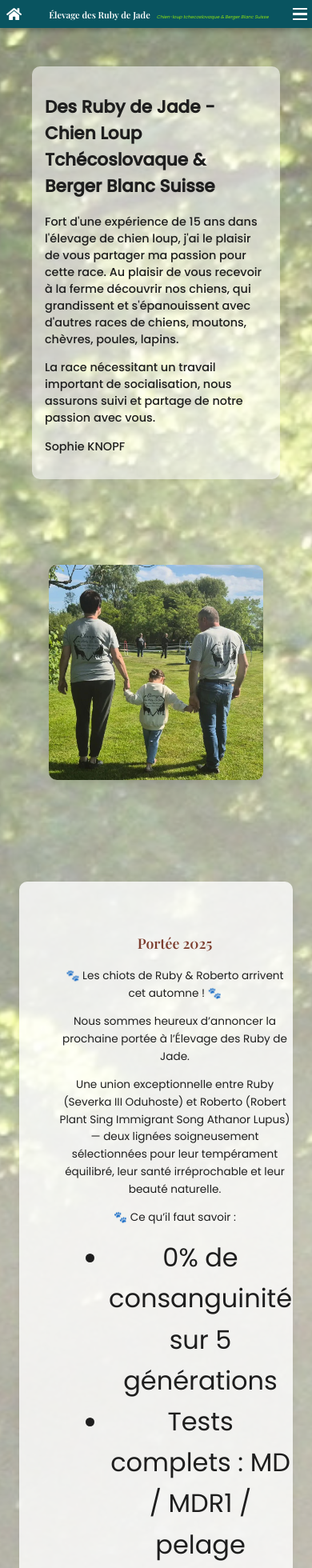
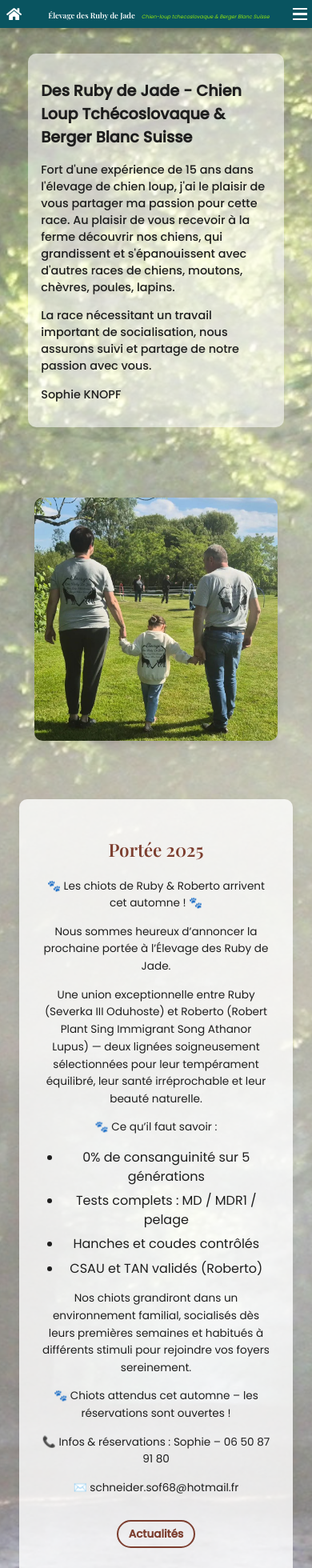
Before and after one commit to ShaynaMBarclay/elevagedesrubydejade, a React (Vite) app: page / in a window 390 px wide. Shown: the top 1960 px of the page at 80% size. Built offline with nearby package versions, Linux system fonts and the light colour scheme; no server answers.

Commit message:
queries fixed for home

```diff
--- a/src/pages/Home.jsx
+++ b/src/pages/Home.jsx
@@ -55,7 +55,7 @@ export default function Home() {
               Une union exceptionnelle entre Ruby (Severka III Oduhoste) et Roberto (Robert Plant Sing Immigrant Song Athanor Lupus) — deux lignées soigneusement sélectionnées pour leur tempérament équilibré, leur santé irréprochable et leur beauté naturelle.
             </p>
             <p>🐾 Ce qu’il faut savoir :</p>
-            <ul>
+            <ul className="update-list">
               <li>0% de consanguinité sur 5 générations</li>
               <li>Tests complets : MD / MDR1 / pelage</li>
               <li>Hanches et coudes contrôlés</li>
--- a/src/styles/Home.css
+++ b/src/styles/Home.css
@@ -129,9 +129,18 @@ section {
   margin-bottom: 1rem;
 }
 
-.update-text ul {
+.update-list {
+  font-weight: 400 !important;
+  font-size: 1rem;
+  line-height: 1.5;
+  padding-left: 0.1rem;
   list-style-type: disc;
-  margin-left: 1.5rem;
+}
+
+.update-list li {
+  font-weight: 400 !important;
+  margin-bottom: 0.4rem;
+  font-size: 1rem !important;
 }
 
 .update-image {
@@ -239,9 +248,9 @@ section {
   text-decoration: underline;
 }
 
-/* === Responsive Queries === */
-
-/* Tablets (1024px and below) */
+/* ======================================================
+   Tablets (1024px and below)
+====================================================== */
 @media (max-width: 1024px) {
   .home-page {
     padding-top: 4rem;
@@ -255,20 +264,19 @@ section {
 
   .about-text {
     font-size: 1.5rem;
-    margin: 1.7rem;
+    margin: 1.5rem;
   }
 
-  .about-image  {
-    margin: 3rem;
+  .about-image {
+    margin: 2rem;
   }
-
 
   .update-preview {
     margin: 1.5rem;
   }
 
   .update-text {
-    font-size: 1.5rem;
+    font-size: 1.2rem;
   }
 
   .about-content,
@@ -278,17 +286,16 @@ section {
   }
 
   .news-button {
-    font-size: 2.3rem;
+    font-size: 1.8rem;
     border-radius: 45px;
-
   }
 
   .dogs-preview,
   .puppies-preview,
   .contact-preview {
     padding: 2rem 1.5rem;
-    font-size: 1.7rem;
-    margin: 2rem;
+    font-size: 1rem;
+    margin: 1.5rem;
   }
 
   .dog-categories-home,
@@ -298,12 +305,14 @@ section {
 
   .dog-tab-home,
   .puppies-tab-home {
-    font-size: 2rem;
+    font-size: 1.5rem;
     border-radius: 45px;
   }
 }
 
-/* Mobile devices (768px and below) */
+/* ======================================================
+   Mobile devices (768px and below)
+====================================================== */
 @media (max-width: 768px) {
   .home-page {
     padding-top: 3rem;
@@ -311,31 +320,43 @@ section {
   }
 
   section {
-    padding: 2rem 1rem;
+    padding: 0.7rem  !important;
   }
 
   .about-text,
   .update-text {
-    font-size: 0.95rem;
+    font-size: 1rem;
+  }
+
+  .about-text h2 {
+    font-size: 1.2rem;
   }
 
   .update-text h2 {
-    font-size: 1.3rem;
+    font-size: 1.4rem !important;
+  }
+
+    .update-text ul {
+    font-size: 0.9rem;
+    font-weight: 400;
+    margin-left: 1rem;
   }
 
   .news-button {
-    font-size: 0.95rem;
+    font-size: 1rem;
     padding: 0.35rem 1rem;
   }
 
   .dog-tab-home,
   .puppies-tab-home {
     padding: 0.35rem 0.9rem;
-    font-size: 0.9rem;
+    font-size: 0.95rem;
   }
 }
 
-/* Small mobile (480px and below) */
+/* ======================================================
+   Small mobile (480px and below)
+====================================================== */
 @media (max-width: 480px) {
   .home-page {
     padding-top: 2rem;
@@ -349,7 +370,7 @@ section {
   .about-text,
   .update-text {
     font-size: 0.9rem;
-    padding: 1rem 1rem;
+    padding: 1rem;
   }
 
   .update-text h2 {
@@ -367,3 +388,45 @@ section {
     font-size: 0.85rem;
   }
 }
+
+/* ======================================================
+   Extra small mobile (360px and below)
+====================================================== */
+@media (max-width: 360px) {
+  .home-page {
+    padding-top: 1.5rem;
+    padding-bottom: 1.5rem;
+  }
+
+  section {
+    padding: 1rem 0.6rem;
+  }
+
+  .about-text,
+  .update-text {
+    font-size: 0.8rem;
+    padding: 0.8rem;
+  }
+
+  .update-text h2 {
+    font-size: 1rem;
+  }
+
+  .news-button {
+    font-size: 0.75rem;
+    padding: 0.25rem 0.6rem;
+  }
+
+  .dog-tab-home,
+  .puppies-tab-home {
+    padding: 0.25rem 0.6rem;
+    font-size: 0.75rem;
+  }
+
+  .dogs-preview,
+  .puppies-preview,
+  .contact-preview {
+    padding: 1.5rem 1rem;
+    font-size: 0.8rem;
+  }
+}
--- a/src/styles/Navbar.css
+++ b/src/styles/Navbar.css
@@ -301,11 +301,11 @@
   }
 
   .nav-logo {
-    font-size: 0.7rem;
+    font-size: 0.6rem;
   }
 
   .nav-subtitle {
-    font-size: 0.35rem;
+    font-size: 0.4rem;
   }
 
   .nav-home {
```
